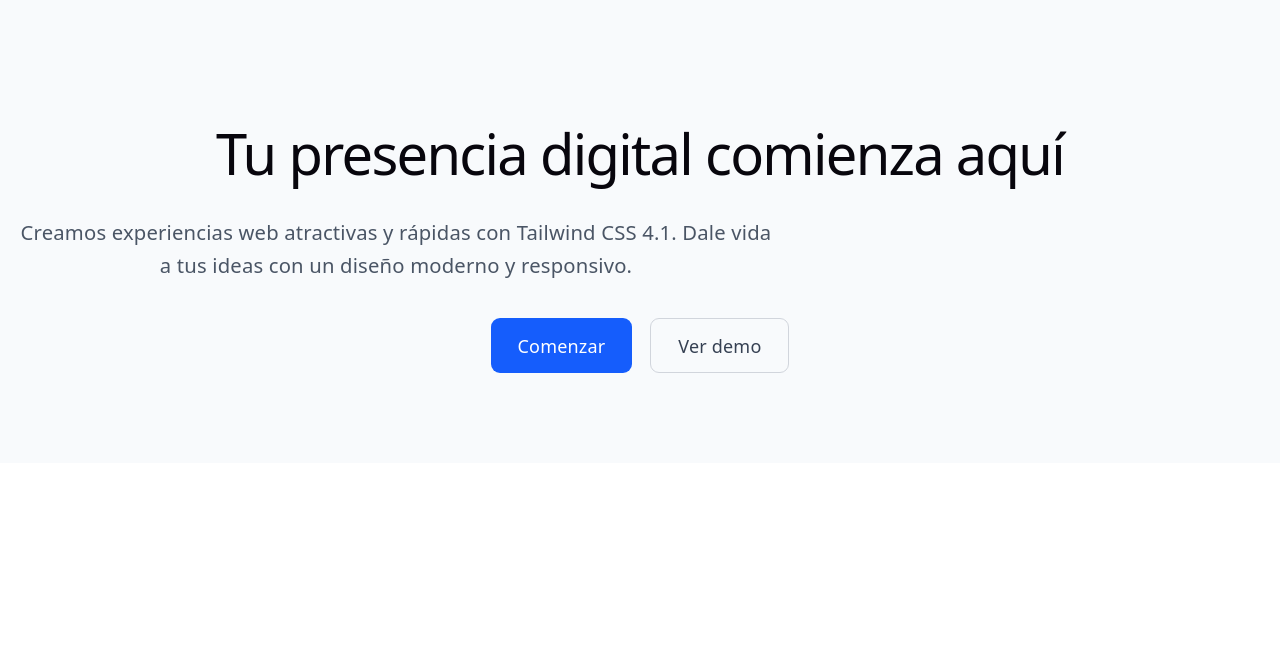
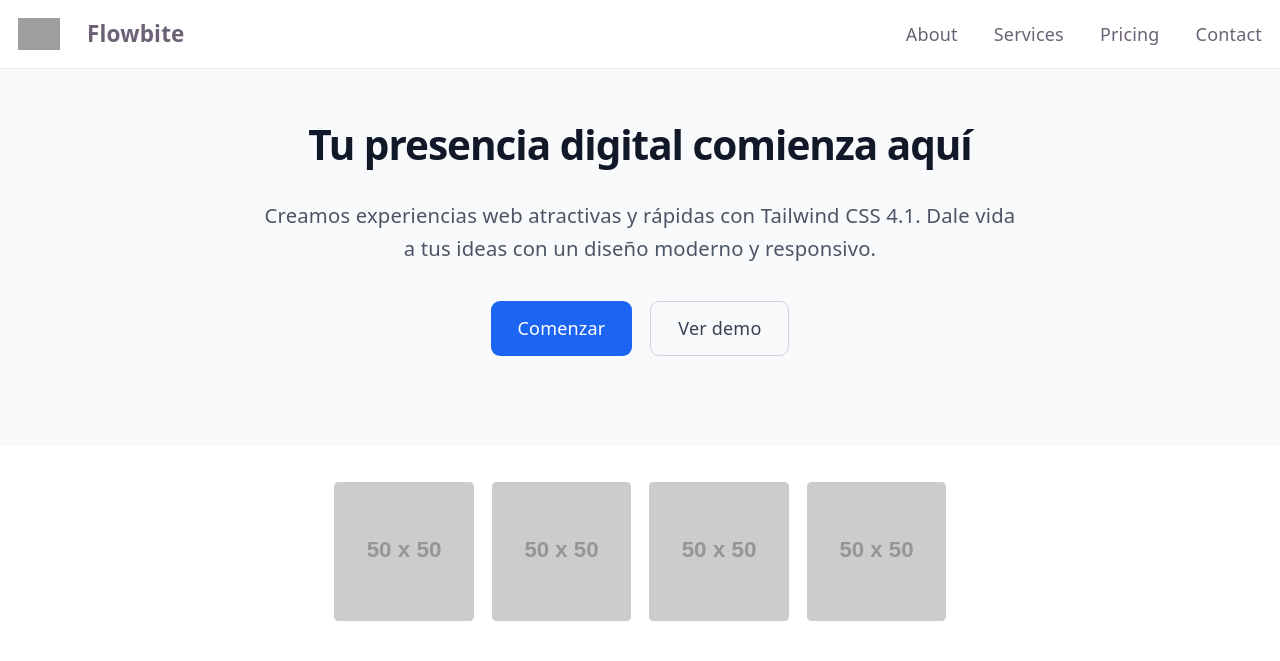
Before and after one commit to jossanchcald/landing, a website built with Vite: page index.html in a window 1280 px wide. Built offline with nearby package versions, Linux system fonts and the light colour scheme; grey boxes are pictures that could not be loaded; placeholder pictures from the web are drawn by us.

Commit message:
avances proyectos con Flowbite y Twilwind

```diff
--- a/index.html
+++ b/index.html
@@ -6,10 +6,54 @@
   <link rel="icon" type="image/svg+xml" href="/favicon.svg" />
   <meta name="viewport" content="width=device-width, initial-scale=1.0" />
   <script src="https://cdn.jsdelivr.net/npm/@tailwindcss/browser@4"></script>
+  <link href="https://cdn.jsdelivr.net/npm/flowbite@4.0.1/dist/flowbite.min.css" rel="stylesheet" />
   <title>landing</title>
 </head>
 
 <body>
+
+  <nav class="bg-neutral-primary fixed w-full z-20 top-0 start-0 border-b border-default bg-white">
+    <div class="max-w-screen-xl flex flex-wrap items-center justify-between mx-auto p-4">
+      <a href="https://flowbite.com/" class="flex items-center space-x-3 rtl:space-x-reverse">
+        <img src="https://flowbite.com/docs/images/logo.svg" class="h-7" alt="Flowbite Logo" />
+        <span class="self-center text-xl text-heading font-semibold whitespace-nowrap">Flowbite</span>
+      </a>
+      <button data-collapse-toggle="navbar-default" type="button"
+        class="inline-flex items-center p-2 w-10 h-10 justify-center text-sm text-body rounded-base md:hidden hover:bg-neutral-secondary-soft hover:text-heading focus:outline-none focus:ring-2 focus:ring-neutral-tertiary"
+        aria-controls="navbar-default" aria-expanded="false">
+        <span class="sr-only">Open main menu</span>
+        <svg class="w-6 h-6" aria-hidden="true" xmlns="http://www.w3.org/2000/svg" width="24" height="24" fill="none"
+          viewBox="0 0 24 24">
+          <path stroke="currentColor" stroke-linecap="round" stroke-width="2" d="M5 7h14M5 12h14M5 17h14" />
+        </svg>
+      </button>
+      <div class="hidden w-full md:block md:w-auto" id="navbar-default">
+        <ul
+          class="font-medium flex flex-col p-4 md:p-0 mt-4 border border-default rounded-base bg-neutral-secondary-soft md:flex-row md:space-x-8 rtl:space-x-reverse md:mt-0 md:border-0 md:bg-neutral-primary">
+          <li>
+            <a href="#" class="block py-2 px-3 text-white bg-brand rounded md:bg-transparent md:text-fg-brand md:p-0"
+              aria-current="page">Home</a>
+          </li>
+          <li>
+            <a href="#"
+              class="block py-2 px-3 text-heading rounded hover:bg-neutral-tertiary md:hover:bg-transparent md:border-0 md:hover:text-fg-brand md:p-0 md:dark:hover:bg-transparent">About</a>
+          </li>
+          <li>
+            <a href="#"
+              class="block py-2 px-3 text-heading rounded hover:bg-neutral-tertiary md:hover:bg-transparent md:border-0 md:hover:text-fg-brand md:p-0 md:dark:hover:bg-transparent">Services</a>
+          </li>
+          <li>
+            <a href="#"
+              class="block py-2 px-3 text-heading rounded hover:bg-neutral-tertiary md:hover:bg-transparent md:border-0 md:hover:text-fg-brand md:p-0 md:dark:hover:bg-transparent">Pricing</a>
+          </li>
+          <li>
+            <a href="#"
+              class="block py-2 px-3 text-heading rounded hover:bg-neutral-tertiary md:hover:bg-transparent md:border-0 md:hover:text-fg-brand md:p-0 md:dark:hover:bg-transparent">Contact</a>
+          </li>
+        </ul>
+      </div>
+    </div>
+  </nav>
   <main class="bg-slate-50 dark:bg-gray-900">
     <div id="container-01" class="mx-auto px-4 py-20 text-center">
       <h1 class="text-4xl font-extrabold tracking-tight text-gray-900 dark:text-white">Tu presencia digital comienza
@@ -25,6 +69,17 @@
       </div>
     </div>
   </main>
+  <section class="bg-white dark:bg-gray-900">
+    <div id="container-03" class="px-4 py-8 mx-auto max-w-md md:max-w-xl">
+      <div id="container-04" class="grid grid-cols-2 gap-4 md:grid-cols-4">
+        <img src="https://placehold.co/50" alt="Imagen 1" class="w-full h-auto rounded">
+        <img src="https://placehold.co/50" alt="Imagen 2" class="w-full h-auto rounded">
+        <img src="https://placehold.co/50" alt="Imagen 3" class="w-full h-auto rounded">
+        <img src="https://placehold.co/50" alt="Imagen 4" class="w-full h-auto rounded">
+      </div>
+    </div>
+  </section>
+  <script src="https://cdn.jsdelivr.net/npm/flowbite@4.0.1/dist/flowbite.min.js"></script>
 </body>
 
 </html>
```
